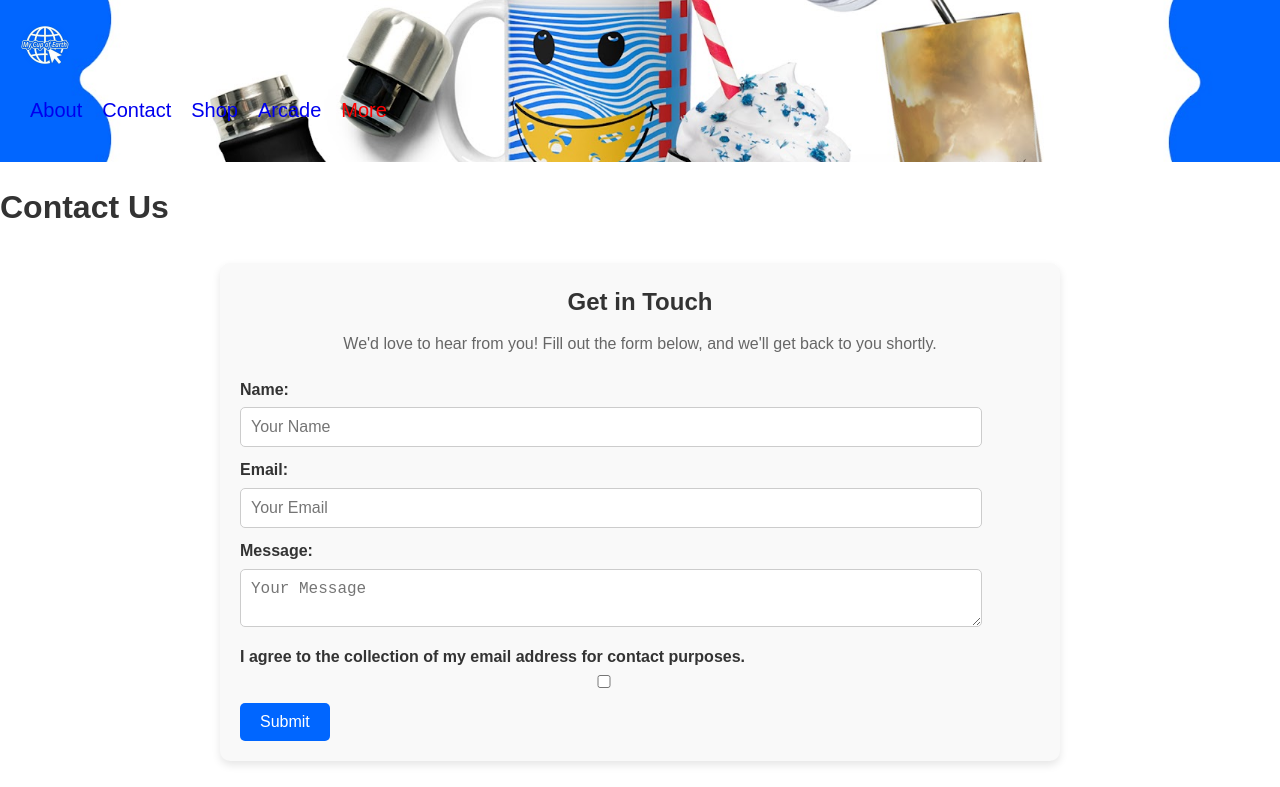
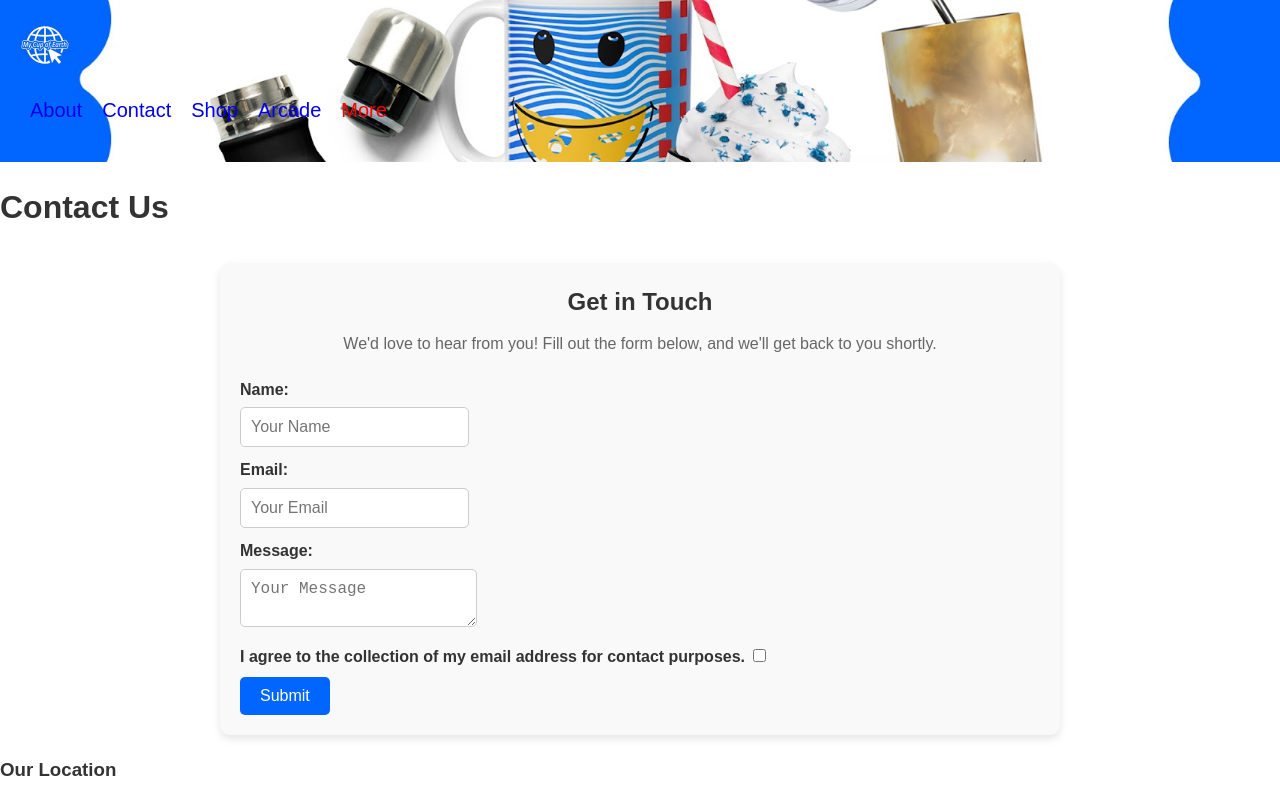
Before and after one commit to m-cochran/Randomerr, a Jekyll site: the page built from contact.md, in a window 1280 px wide. Shown: the top 787 px of the page. Built offline with Jekyll 4.4.1, drawn with Linux system fonts in a browser that asks for light colours.

Commit message:
Update contact-page.css

```diff
--- a/assets/css/contact-page.css
+++ b/assets/css/contact-page.css
@@ -15,7 +15,7 @@ label {
 }
 
 input, textarea {
-  width: 90%;
+  max-width: 90%;
   padding: 10px;
   margin-bottom: 10px;
   border: 1px solid #ccc;
```
